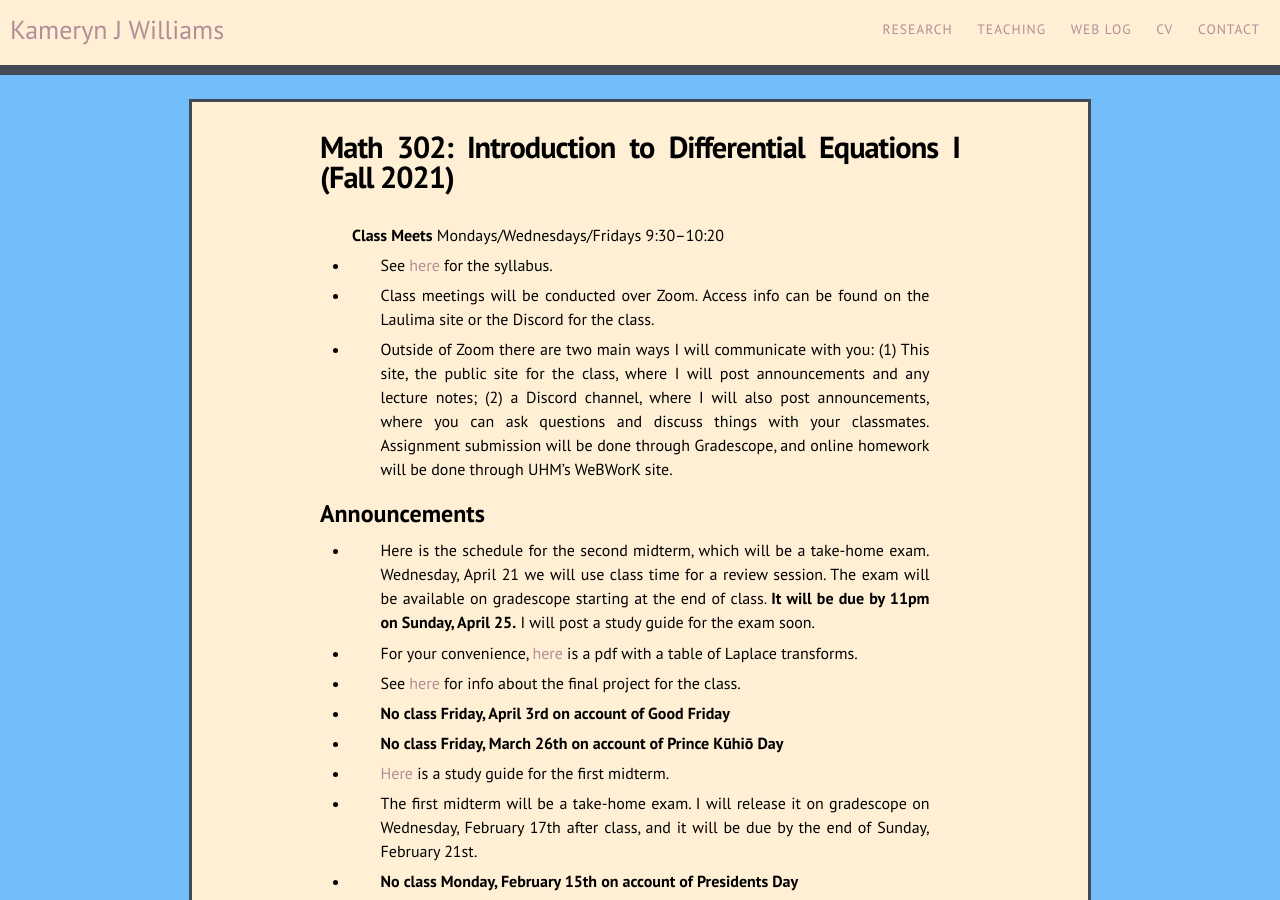
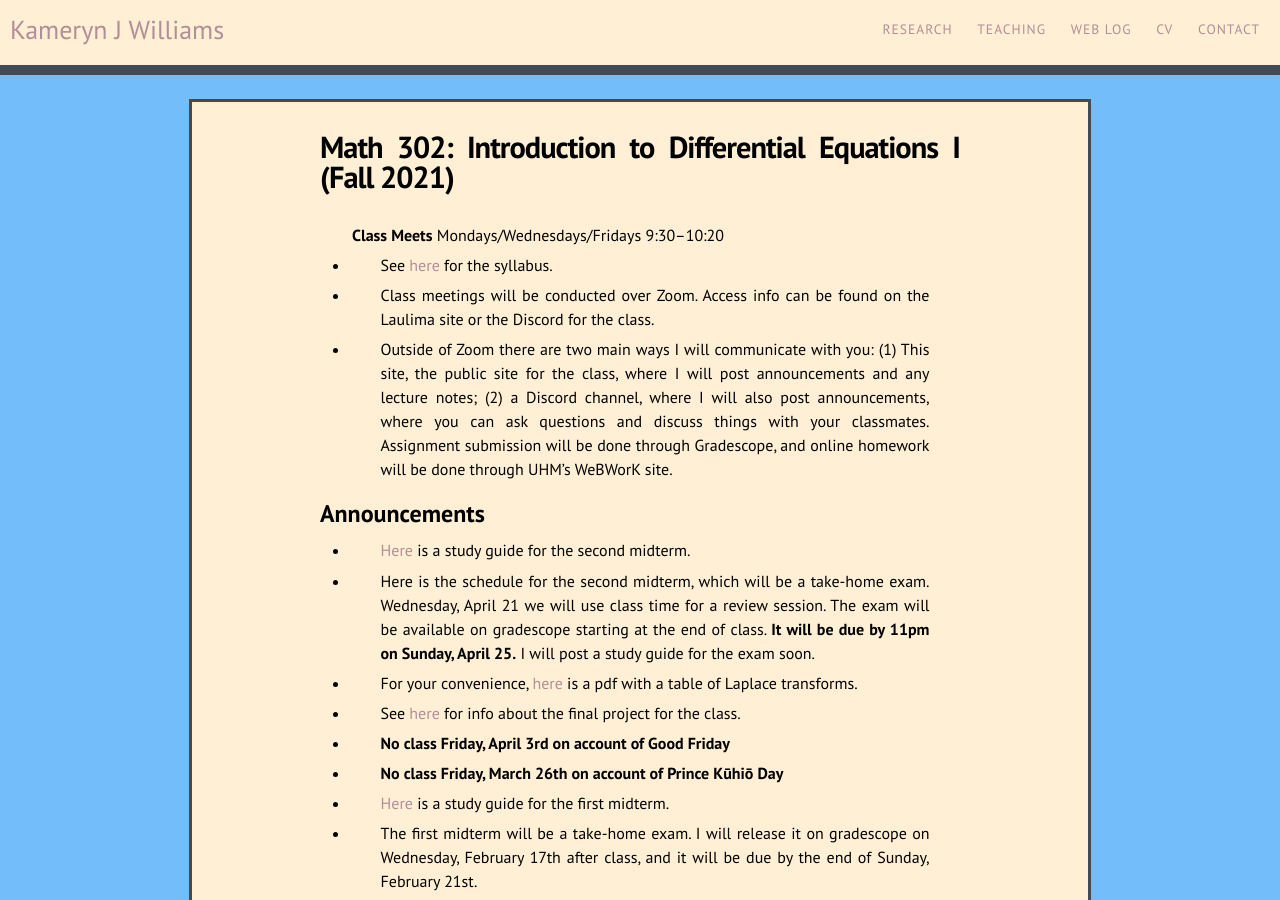
Before and after one commit to kamerynjw/kamerynjw.github.io, a Jekyll site: the page built from teaching/2021/math302.md, in a window 1280 px wide and 900 px high. Built offline with Jekyll 4.4.1, drawn with Linux system fonts in a browser that asks for light colours; nearby versions of some CDN libraries.

Commit message:
new study guide

```diff
--- a/teaching/2021/math302.md
+++ b/teaching/2021/math302.md
@@ -15,6 +15,8 @@ permalink: /teaching/2021/math302/
 
 Announcements
 -------------
+
+* [Here]({{ page.url }}sg2.pdf) is a study guide for the second midterm.
 
 * Here is the schedule for the second midterm, which will be a take-home exam. Wednesday, April 21 we will use class time for a review session. The exam will be available on gradescope starting at the end of class. **It will be due by 11pm on Sunday, April 25.** I will post a study guide for the exam soon.
 
```
Also changed, not shown: 1 other file.
